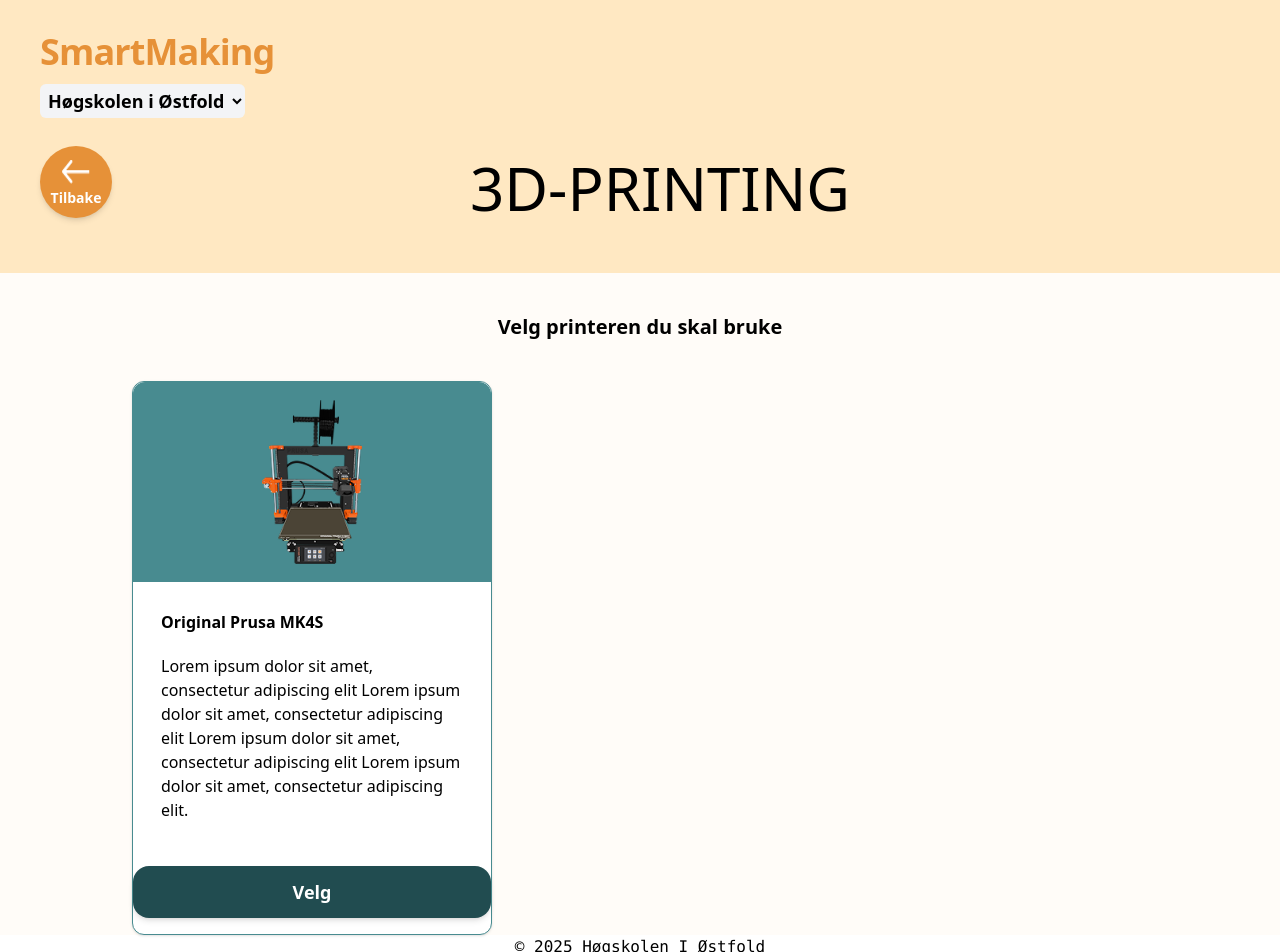
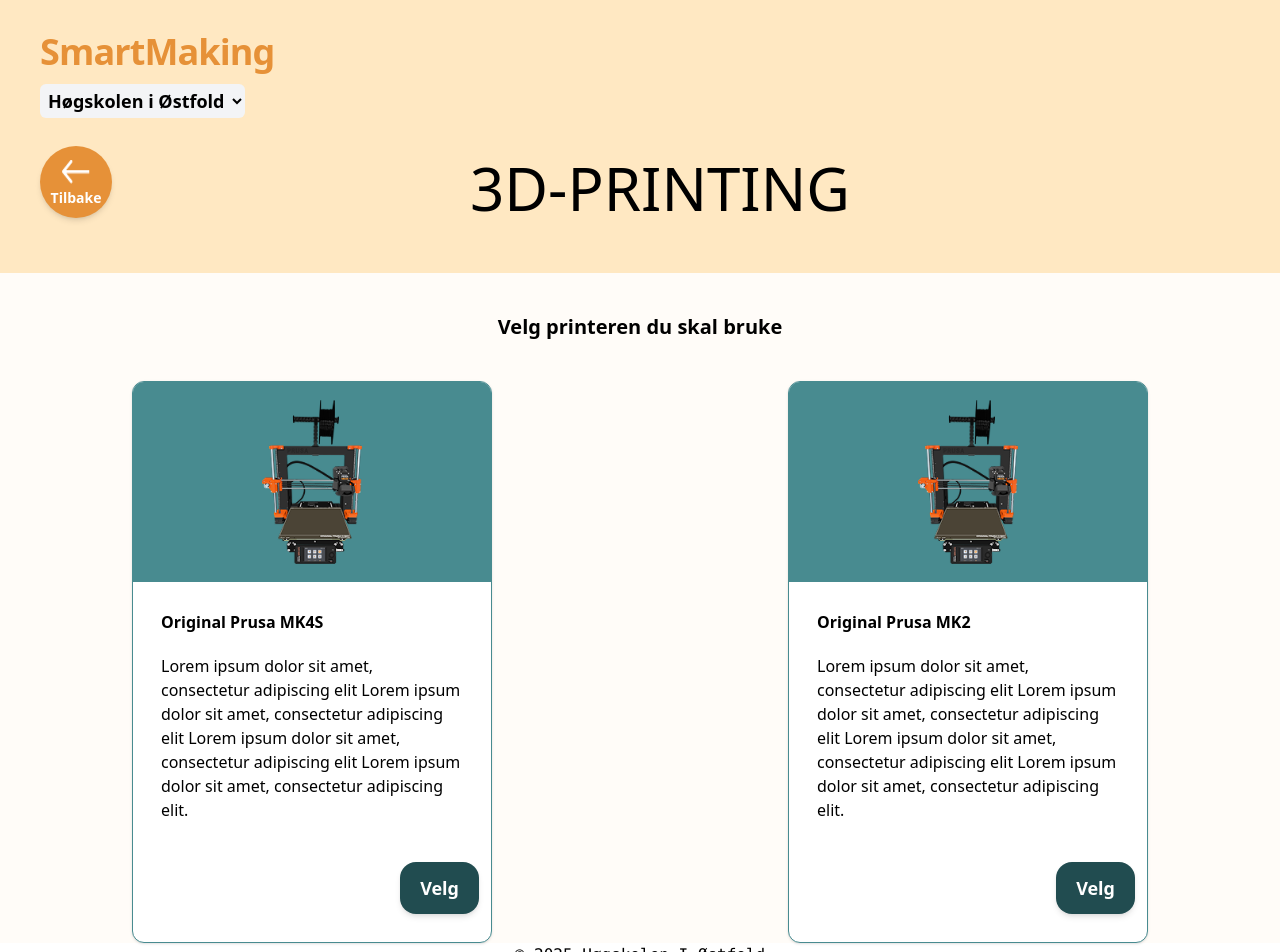
Before and after one commit to Mariannesm/Digital-fabrikasjon-plattform, a React (Vite) app: page /selected in a window 1280 px wide. Shown: the top 952 px of the page. Built offline with nearby package versions, Linux system fonts and the light colour scheme.

Commit message:
Endret i card componentet

```diff
--- a/src/components/VersionTech.jsx
+++ b/src/components/VersionTech.jsx
@@ -2,28 +2,23 @@
 import Printer from "../assets/ikoner/Printer.png"
 
 
-function VersionTech() {
+function VersionTech({data}) {
   return (
+    <div className="flex flex-col w-90 h- rounded-xl border border-[#488B90] bg-white shadow-sm overflow-hidden">
 
+      <div className="h-50 bg-[#488B90] flex items-center justify-center">
+        <img className="pb-2 pt-2 w-25 h-45" src={Printer} alt="Bilde av Prusa MK4S"></img>
+      </div>
 
-  <div className="flex flex-col w-90 h- rounded-xl border border-[#488B90] bg-white shadow-sm">
+      <div className="text-left p-7">
+        <h3 className="font-semibold pb-5">{data?.title}</h3>
+        <p>{data?.description}</p>
+      </div>
 
-  <div className="h-50  rounded-t-xl bg-[#488B90] flex items-center justify-center">
-    <img className="pb-2 pt-2 w-25 h-45" src={Printer} alt="Bilde av Prusa MK4S"></img>
-  </div>
-
-  <div className="text-left p-7">
-  <h3 className="font-semibold pb-5">Original Prusa MK4S</h3>
-  <p>Lorem ipsum dolor sit amet, consectetur adipiscing elit
-    Lorem ipsum dolor sit amet, consectetur adipiscing elit
-    Lorem ipsum dolor sit amet, consectetur adipiscing elit
-    Lorem ipsum dolor sit amet, consectetur adipiscing elit.</p>
-  </div>
-
-    <div className="mt-4 align-items-end gap-20 flex-col flex">
-     <button className="flex-0 bg-[#214C50] rounded-2xl px-5 py-3 mb-4 text-lg text-white font-semibold shadow-md hover:bg-[#488B90]">Velg</button>
+      <div className="mt-auto flex flex-col p-3">
+        <button className="self-end bg-[#214C50] rounded-2xl px-5 py-3 mb-4 text-lg text-white font-semibold shadow-md hover:bg-[#488B90]">Velg</button>
+      </div>
     </div>
-</div>
 
   );
 }
--- a/src/pages/SelectedTechnology/SelectedTechnology.jsx
+++ b/src/pages/SelectedTechnology/SelectedTechnology.jsx
@@ -3,9 +3,14 @@
 import MainWrapper from "../../components/MainWrapper";
 import VersionTech from "../../components/VersionTech";
 
+function SelectedTechnology() {
 
+  const printers = [
+    { title: "Original Prusa MK4S", description: "Lorem ipsum dolor sit amet, consectetur adipiscing elit Lorem ipsum dolor sit amet, consectetur adipiscing elit Lorem ipsum dolor sit amet, consectetur adipiscing elit Lorem ipsum dolor sit amet, consectetur adipiscing elit." },
+    { title: "Original Prusa MK2", description: "Lorem ipsum dolor sit amet, consectetur adipiscing elit Lorem ipsum dolor sit amet, consectetur adipiscing elit Lorem ipsum dolor sit amet, consectetur adipiscing elit Lorem ipsum dolor sit amet, consectetur adipiscing elit." },
 
-function SelectedTechnology() {
+  ]
+
   return (
     <MainWrapper classNames="bg-[#FFFCF8]">
       {/* HEADER */}
@@ -23,9 +28,10 @@
 
       <h2 className="font-bold text-xl">Velg printeren du skal bruke</h2>
 
-
-      <div className="mt-10 grid grid-cols-1 gap-8 sm:grid-cols-2 place-items-center">
-<VersionTech></VersionTech>
+      <div className="mt-10 grid grid-cols-1 gap-8 sm:grid-cols-2 place-items-center items-stretch">
+        {printers.map((card) => {
+          return <VersionTech data={card} />
+        })}
       </div>
 
 
```
